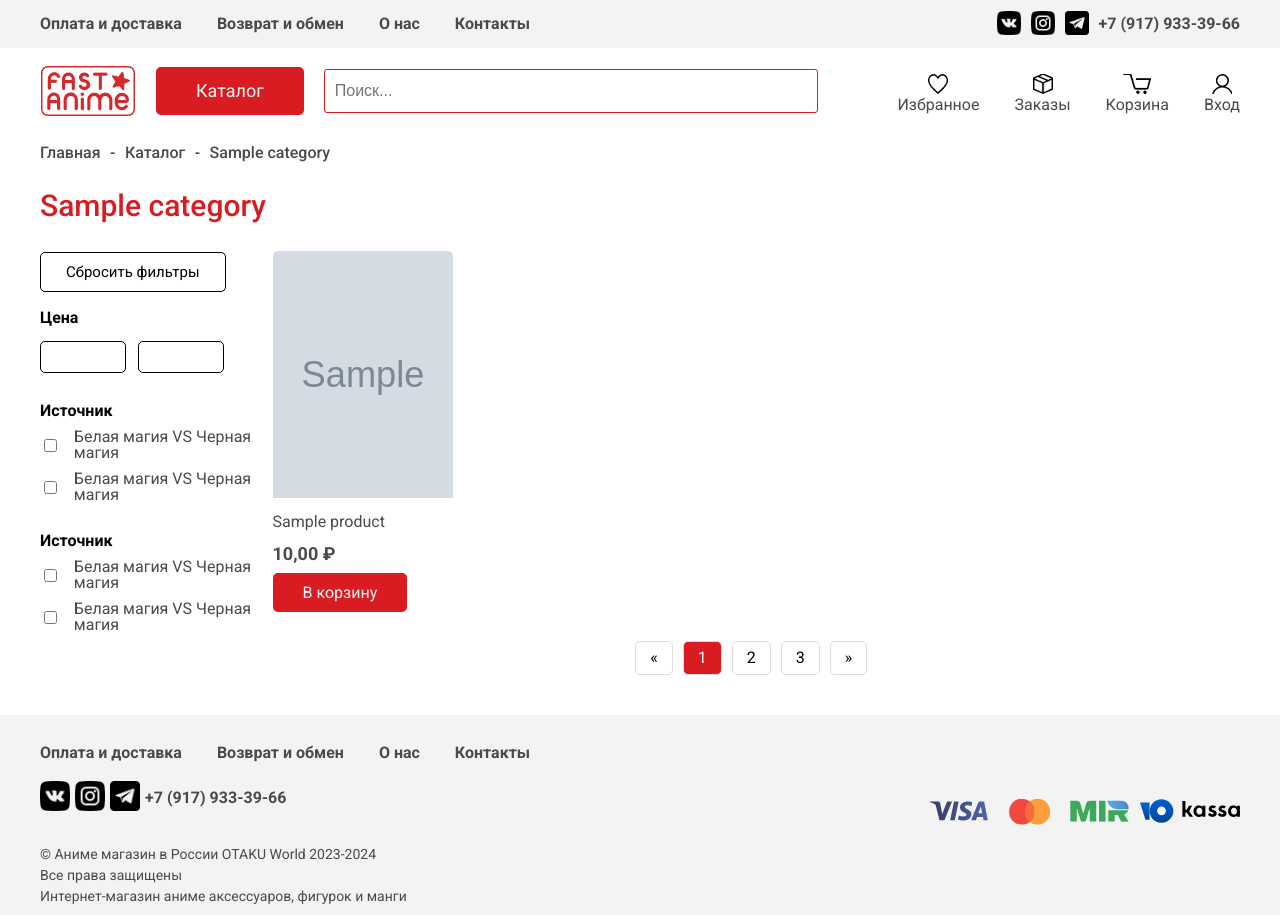
After one commit to katsuyorii/OtakuWorld, a Django app: a page that uses mysite/catalog/templates/catalog/product-list.html in a window 1280 px wide. The commit adds this page. Run offline with Django 5.2, Linux system fonts and the light colour scheme; tables that the repository leaves empty hold one stand-in row (values such as "Sample post"); grey boxes marked "Sample" are stand-in pictures.

Commit message:
add product list page and setting template

```diff
--- a/mysite/catalog/models.py
+++ b/mysite/catalog/models.py
@@ -1,4 +1,5 @@
 from django.db import models
+from django.urls import reverse
 from pytils.translit import slugify
 
 # Модель для категорий товаров (Манга, канцелярия, одежда)
@@ -22,6 +23,9 @@ class Category(models.Model):
 
     def __str__(self):
         return self.name
+
+    def get_absolute_url(self):
+        return reverse('product_list', kwargs={"category_slug": self.slug})
 
 
 # Модель для жанров (манга, манхва, маньхуа и т.д.)
@@ -108,6 +112,7 @@ class Product(models.Model):
 
         return self.price
 
+
 # Модель для характеристик продуктов
 class Property(models.Model):
     name = models.CharField(verbose_name='Наименование', max_length=128)
@@ -118,7 +123,6 @@ class Property(models.Model):
 
     def __str__(self):
         return self.name
-
 
 
 # Модель для сопоставления характеристик продукта и самого продукта
--- a/mysite/catalog/templates/catalog/catalog.html
+++ b/mysite/catalog/templates/catalog/catalog.html
@@ -12,7 +12,7 @@
         {% for category in categories %}
         <div class="catalog-list-main-categories-item">
             <img class="catalog-list-main-categories-item-img" src="{{ category.icon_image.url }}" alt="Manga">
-            <a class="catalog-list-main-categories-item-text" href="product-list.html">{{ category.name }}</a>
+            <a class="catalog-list-main-categories-item-text" href="{{ category.get_absolute_url }}">{{ category.name }}</a>
         </div>
         {% endfor %}
     </div>
--- /dev/null
+++ b/mysite/catalog/templates/catalog/product-list.html
@@ -0,0 +1,71 @@
+{% extends "base.html" %}
+{% load static %}
+
+{% block content %}
+    <div class="catalog-list-main-row-link">
+        <a class="catalog-list-main-row-link-item" href="{% url 'index' %}">Главная</a>
+        <p>-</p>
+        <a class="catalog-list-main-row-link-item" href="{% url 'catalog' %}">Каталог</a>
+        <p>-</p>
+        <a class="catalog-list-main-row-link-item" href="{% url 'product_list' category_slug=category.slug %}">{{ category.name }}</a>
+    </div>
+    <h1 class="catalog-list-main-title">{{ category.name }}</h1>
+
+    <div class="product-list-main-row">
+        <div class="product-list-main-row-filters">
+            <a href="#" class="product-list-main-row-filters-reset">Сбросить фильтры</a>
+            <p class="product-list-main-filters-title">Цена</p>
+            <div class="product-list-main-filters-price-row">
+                <input class="product-list-main-filters-price" type="text" name="" id="">
+                <input class="product-list-main-filters-price" type="text" name="" id="">
+            </div>
+            <p class="product-list-main-filters-title">Источник</p>
+            <div class="product-list-main-filters-checkbox-row">
+                <input class="product-list-main-filters-checkbox" type="checkbox" name="" id="">
+                <p class="product-list-main-filters-checkbox-text">Белая магия VS Черная магия</p>
+            </div>
+            <div class="product-list-main-filters-checkbox-row">
+                <input class="product-list-main-filters-checkbox" type="checkbox" name="" id="">
+                <p class="product-list-main-filters-checkbox-text">Белая магия VS Черная магия</p>
+            </div>
+
+            <p class="product-list-main-filters-title">Источник</p>
+            <div class="product-list-main-filters-checkbox-row">
+                <input class="product-list-main-filters-checkbox" type="checkbox" name="" id="">
+                <p class="product-list-main-filters-checkbox-text">Белая магия VS Черная магия</p>
+            </div>
+            <div class="product-list-main-filters-checkbox-row">
+                <input class="product-list-main-filters-checkbox" type="checkbox" name="" id="">
+                <p class="product-list-main-filters-checkbox-text">Белая магия VS Черная магия</p>
+            </div>
+        </div>
+        <div class="product-list-main-row-products">
+            <div class="product-list-main-row-products-grid">
+                {% for product in products %}
+                <div class="product-list-main-row-products-grid-item">
+                    <a href="index.html">
+                        <img class="product-list-main-row-products-grid-item-img" src="{{ product.icon_image.url }}" alt="Logo">
+                        <a class="product-list-main-row-products-grid-item-name" href="#">{{ product.name }}</a>
+                        {% if product.discount %}
+                            <div class="prices">
+                                <p class="product-list-main-row-products-grid-item-price-sale">{{ product.price_discount }} ₽</p>
+                                <p class="product-list-main-row-products-grid-item-price-through">{{ product.price }} ₽</p>
+                            </div>
+                        {% else %}
+                            <p class="product-list-main-row-products-grid-item-price">{{ product.price }} ₽</p>
+                        {% endif %}
+                        <a class="product-list-main-row-products-grid-item-btn" href="#">В корзину</a>
+                    </a>
+                </div>
+                {% endfor %}
+            </div>
+            <div class="product-list-main-pagination">
+                <a href="#">«</a>
+                <a class="active" href="#">1</a>
+                <a href="#">2</a>
+                <a href="#">3</a>
+                <a href="#">»</a>
+            </div>
+        </div>
+    </div>
+{% endblock content %}
--- a/mysite/catalog/urls.py
+++ b/mysite/catalog/urls.py
@@ -1,6 +1,7 @@
 from django.urls import path
-from .views import CatalogView
+from .views import CatalogView, ProductListView
 
 urlpatterns = [
     path('', CatalogView.as_view(), name='catalog'),
+    path('<slug:category_slug>/', ProductListView.as_view(), name='product_list'),
 ]
--- a/mysite/catalog/views.py
+++ b/mysite/catalog/views.py
@@ -1,5 +1,6 @@
 from django.views.generic.list import ListView
-from .models import Category
+from .models import Category, Product
+from django.shortcuts import get_object_or_404
 
 # Класс-представления каталога категорий
 class CatalogView(ListView):
@@ -9,6 +10,24 @@ class CatalogView(ListView):
 
     def get_context_data(self, **kwargs):
         context = super().get_context_data(**kwargs)
-        context['title'] = 'Каталог товаров'
+        context['title'] = 'Категории товаров'
 
         return context
+
+
+class ProductListView(ListView):
+    model = Product
+    template_name = 'catalog/product-list.html'
+    context_object_name = 'products'
+
+    def get_queryset(self):
+        queryset = Product.objects.filter(category__slug=self.kwargs['category_slug'])
+
+        return queryset
+
+    def get_context_data(self, **kwargs):
+        context = super().get_context_data(**kwargs)
+        context['title'] = 'Каталог товаров'
+        context['category'] = get_object_or_404(Category, slug=self.kwargs['category_slug'])
+
+        return context
--- a/mysite/core/views.py
+++ b/mysite/core/views.py
@@ -13,6 +13,7 @@ class IndexView(ListView):
         queryset = {
             'slider_images': SliderImage.objects.all(),
             'news_product_image': NewsProductImage.objects.first(),
+            'hits': Product.objects.all().order_by('-sales')[:5],
             'mangas': Product.objects.all().filter(category=1),
         }
 
--- a/mysite/static/css/style.css
+++ b/mysite/static/css/style.css
@@ -1262,6 +1262,21 @@ body {
     padding-bottom: 22px;
 }
 
+.product-list-main-row-products-grid-item-price-through {
+	font-size: 18px;
+    font-weight: 700;
+    color: var(--header-text-color);
+	text-decoration: line-through;
+    padding-bottom: 22px;
+}
+
+.product-list-main-row-products-grid-item-price-sale {
+	font-size: 18px;
+    font-weight: 700;
+    color: var(--text-link-color);
+    padding-bottom: 22px;
+}
+
 .product-list-main-row-products-grid-item-btn {
     text-decoration: none;
     color: var(--button-text-color);
```
Also changed, not shown: mysite/core/templates/core/index.html (+9 -17 lines).
